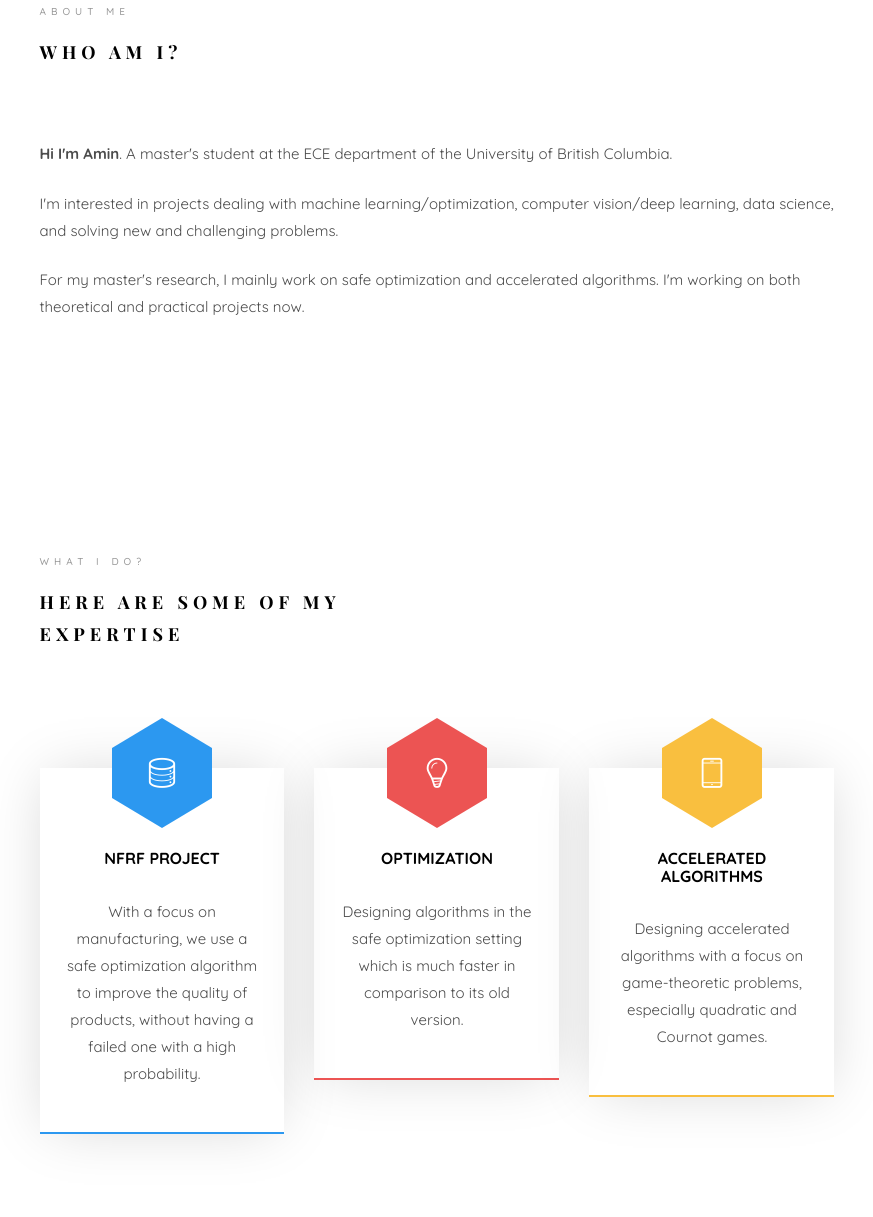
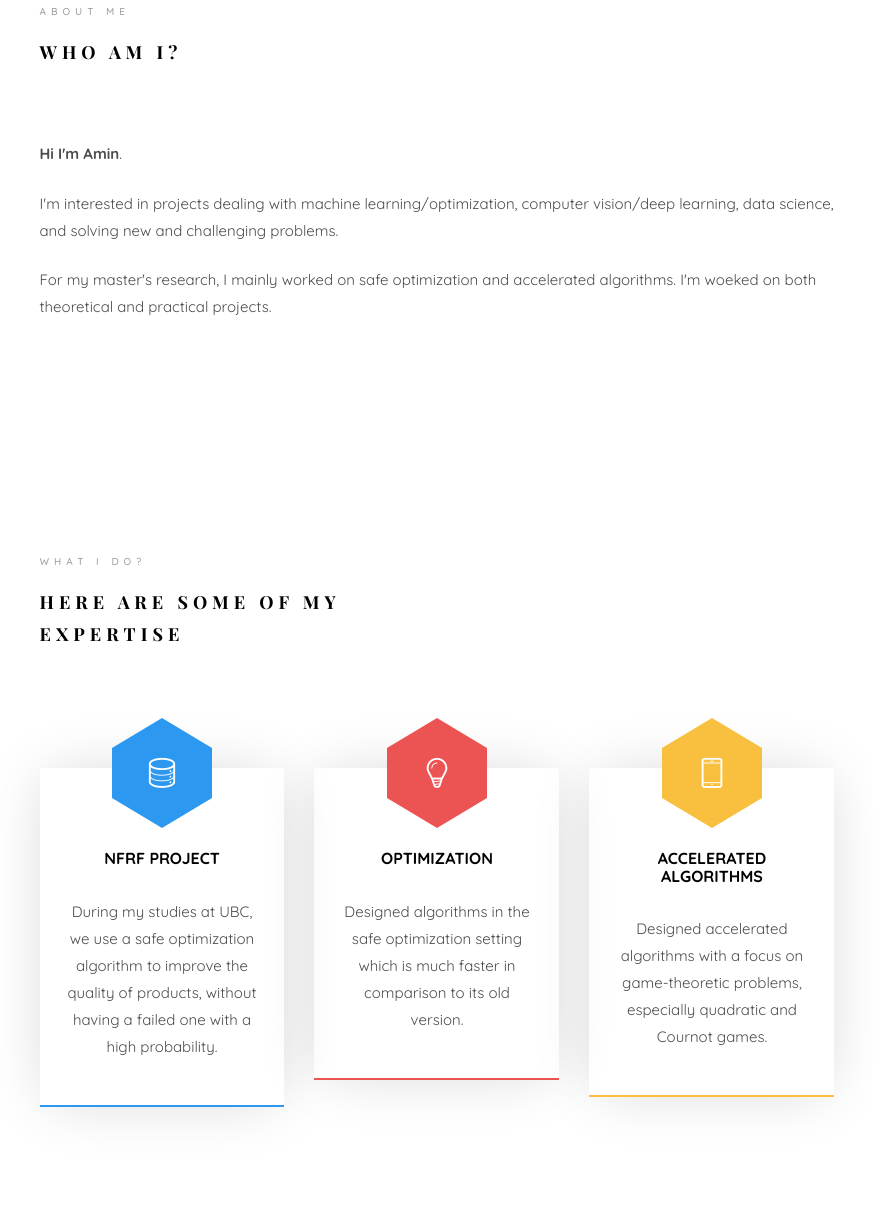
Before and after one commit to m5a0r7/m5a0r7.github.io, a plain HTML site: page index.html in a window 1280 px wide. Shown: the part 1007-2224 px from the top of the page, without its empty margins (353-1226 px from the left). Drawn offline with nearby package versions, Linux system fonts and the light colour scheme; files whose address does not match are found by name; a web font is replaced by a local one.

Commit message:
updated text and time

```diff
--- a/index.html
+++ b/index.html
@@ -58,7 +58,7 @@
 			<div class="text-center">
 				<div class="author-img" style="background-image: url(images/amin.jpg);"></div>
 				<h1 id="colorlib-logo"><a href="index.html">Mohammad Amin Roohi</a></h1>
-				<span class="position">Master Student at UBC</span>
+				<span class="position">Machine Learning Engineer</span>
 			</div>
 			<nav id="colorlib-main-menu" role="navigation" class="navbar">
 				<div id="navbar" class="collapse">
@@ -134,9 +134,9 @@
 									<div class="about-desc">
 										<span class="heading-meta">About Me</span>
 										<h2 class="colorlib-heading">Who Am I?</h2>
-										<p><strong>Hi I'm Amin</strong>. A master's student at the ECE department of the University of British Columbia.</p>
+										<p><strong>Hi I'm Amin</strong>.</p>
 										<p>I'm interested in projects dealing with machine learning/optimization, computer vision/deep learning, data science, and solving new and challenging problems.</p>
-										<p>For my master's research, I mainly work on safe optimization and accelerated algorithms. I'm working on both theoretical and practical projects now.</p>
+										<p>For my master's research, I mainly worked on safe optimization and accelerated algorithms. I'm woeked on both theoretical and practical projects.</p>
 									</div>
 								</div>
 							</div>
@@ -199,7 +199,7 @@
 								</span>
 								<div class="desc">
 									<h3>NFRF project</h3>
-									<p>With a focus on manufacturing, we use a safe optimization algorithm to improve the quality of products, without having a failed one with a high probability.</p>
+									<p>During my studies at UBC, we use a safe optimization algorithm to improve the quality of products, without having a failed one with a high probability.</p>
 								</div>
 							</div>
 						</div>
@@ -210,7 +210,7 @@
 								</span>
 								<div class="desc">
 									<h3>Optimization</h3>
-									<p>Designing algorithms in the safe optimization setting which is much faster in comparison to its old version.</p>
+									<p>Designed algorithms in the safe optimization setting which is much faster in comparison to its old version.</p>
 								</div>
 							</div>
 						</div>
@@ -221,7 +221,7 @@
 								</span>
 								<div class="desc">
 									<h3>Accelerated algorithms</h3>
-									<p>Designing accelerated algorithms with a focus on game-theoretic problems, especially quadratic and Cournot games.</p>
+									<p>Designed accelerated algorithms with a focus on game-theoretic problems, especially quadratic and Cournot games.</p>
 								</div>
 							</div>
 						</div>
@@ -383,7 +383,7 @@
 									         <div class="panel-body">
 									            <div class="row">
 										      		<div class="col-md-6">
-										      			<p>I started my masters in Sep 2020 at UBC. I work under supervision of professor <a href="https://people.epfl.ch/maryam.kamgarpour/?lang=en">Maryam Kamgarpour</a> and my research is mostly focused on safe optimization and accelerated algorithms.</p>
+										      			<p>I started my masters in Sep 2020 at UBC. I work under supervision of professor <a href="https://people.epfl.ch/maryam.kamgarpour/?lang=en">Maryam Kamgarpour</a> and my research was mostly focused on safe optimization and accelerated algorithms.</p>
 										      		</div>
 										      	</div>
 									         </div>
```
